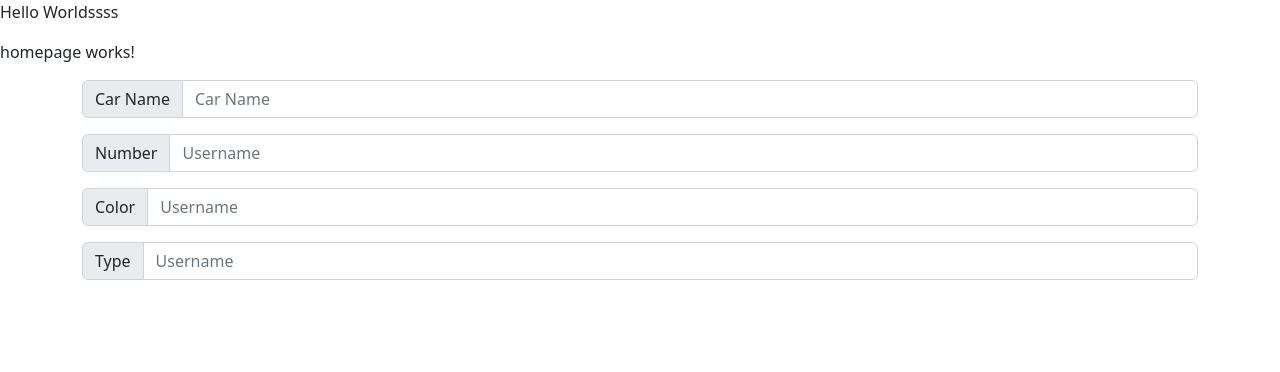
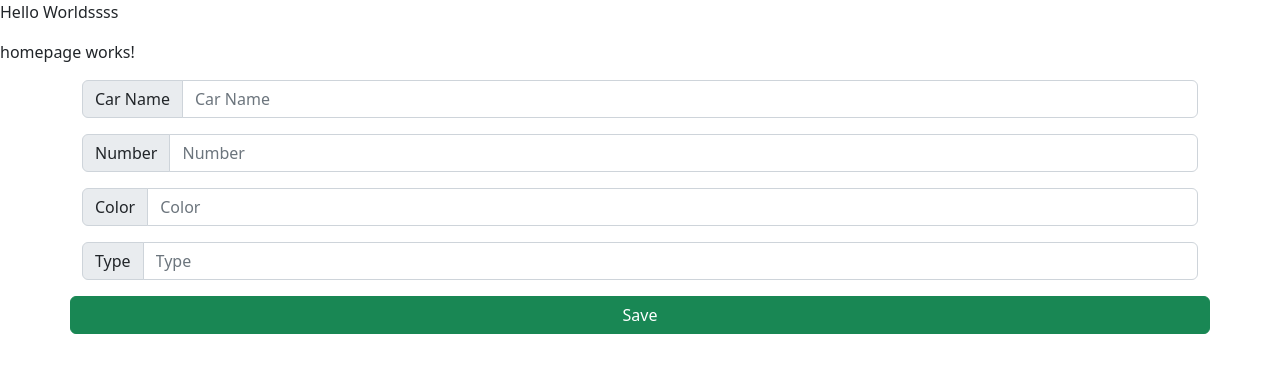
Before and after one commit to yolandomanullang/coba_angular, an Angular app: page / in a window 1280 px wide. Shown: the top 372 px of the page. Built offline with nearby package versions, Linux system fonts and the light colour scheme.

Commit message:
done episode 4

```diff
--- a/angular.json
+++ b/angular.json
@@ -24,7 +24,7 @@
             ],
             "styles": [
               "src/styles.css",
-              " node_modules/bootstrap/dist/css/bootstrap.min.css"
+              "node_modules/bootstrap/dist/css/bootstrap.min.css"
             ],
             "scripts": []
           },
--- a/src/app/add-car/add-car.component.html
+++ b/src/app/add-car/add-car.component.html
@@ -7,18 +7,22 @@
 <div class="container">
   <div class="input-group mb-3">
     <span class="input-group-text" id="basic-addon1">Car Name</span>
-    <input type="text" class="form-control" placeholder="Car Name" aria-label="Username" aria-describedby="basic-addon1">
+    <input type="text" class="form-control" placeholder="Car Name" aria-label="carName" [(ngModel)]="car.carName" aria-describedby="basic-addon1">
   </div>
   <div class="input-group mb-3">
     <span class="input-group-text" id="basic-addon1">Number</span>
-    <input type="text" class="form-control" placeholder="Username" aria-label="Number" aria-describedby="basic-addon1">
+    <input type="text" class="form-control" placeholder="Number" aria-label="number" [(ngModel)]="car.number" aria-describedby="basic-addon1">
   </div>
   <div class="input-group mb-3">
     <span class="input-group-text" id="basic-addon1">Color</span>
-    <input type="text" class="form-control" placeholder="Username" aria-label="Color" aria-describedby="basic-addon1">
+    <input type="text" class="form-control" placeholder="Color" aria-label="color" [(ngModel)]="car.color" aria-describedby="basic-addon1">
   </div>
   <div class="input-group mb-3">
     <span class="input-group-text" id="basic-addon1">Type</span>
-    <input type="text" class="form-control" placeholder="Username" aria-label="Type" aria-describedby="basic-addon1">
+    <input type="text" class="form-control" placeholder="Type" aria-label="type" [(ngModel)]="car.type" aria-describedby="basic-addon1">
+  </div>
+
+  <div class="row">
+    <button type="button" (click)="save()" class="btn btn-success">Save</button>
   </div>
 </div>
--- a/src/app/add-car/add-car.component.ts
+++ b/src/app/add-car/add-car.component.ts
@@ -1,4 +1,5 @@
 import { Component, OnInit } from '@angular/core';
+import { Car } from '../models/car';
 
 @Component({
   selector: 'app-add-car',
@@ -7,9 +8,15 @@ import { Component, OnInit } from '@angular/core';
 })
 export class AddCarComponent implements OnInit {
 
+  car = new Car()
+
   constructor() { }
 
   ngOnInit(): void {
   }
 
+  save(){
+    return console.log(this.car);
+  }
+
 }
--- a/src/app/app.module.ts
+++ b/src/app/app.module.ts
@@ -5,6 +5,7 @@ import { AppRoutingModule } from './app-routing.module';
 import { AppComponent } from './app.component';
 import { HomepageComponent } from './homepage/homepage.component';
 import { AddCarComponent } from './add-car/add-car.component';
+import { FormsModule } from '@angular/forms';
 
 @NgModule({
   declarations: [
@@ -14,7 +15,8 @@ import { AddCarComponent } from './add-car/add-car.component';
   ],
   imports: [
     BrowserModule,
-    AppRoutingModule
+    AppRoutingModule,
+    FormsModule
   ],
   providers: [],
   bootstrap: [AppComponent]
--- /dev/null
+++ b/src/app/models/car.ts
@@ -0,0 +1,13 @@
+export class Car{
+
+
+    carName? : string;
+    number? : number;
+    type? : string;
+    color? : string;
+
+    constructor(){
+
+    }
+
+}
```
